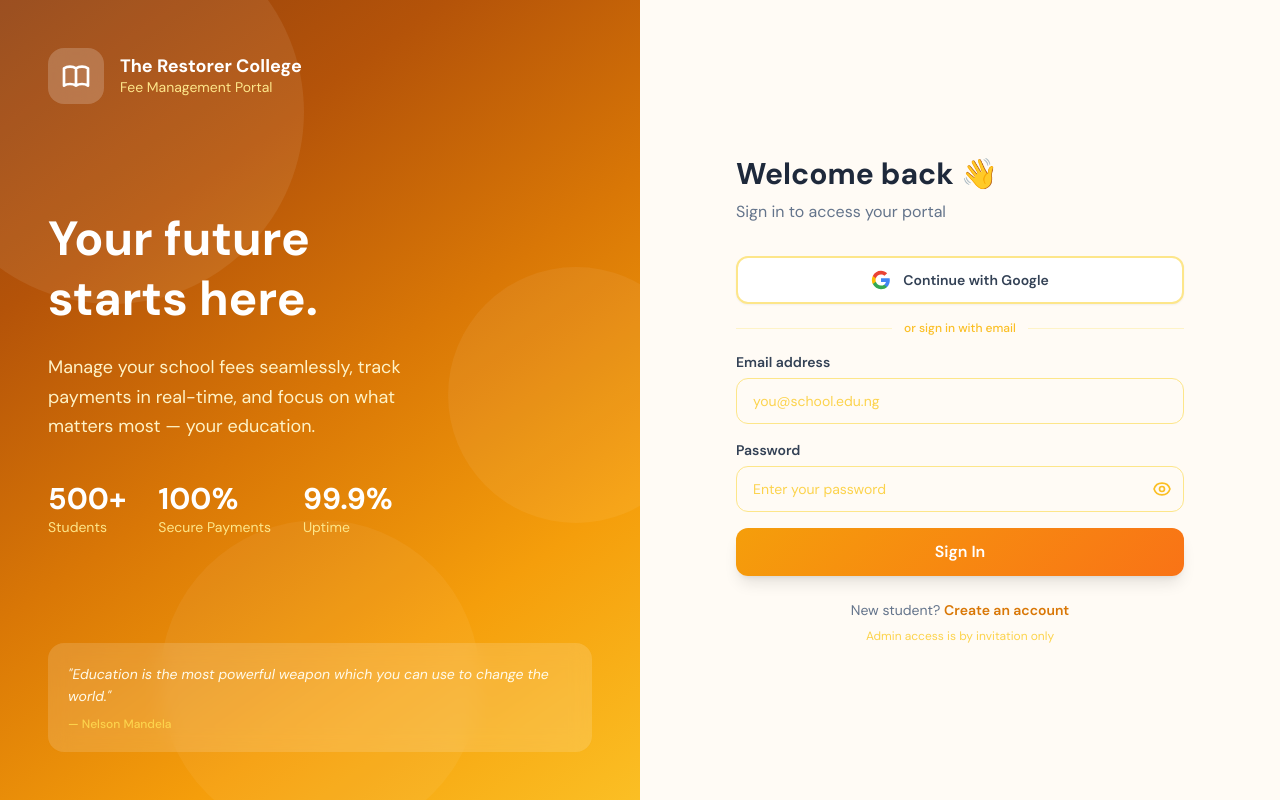
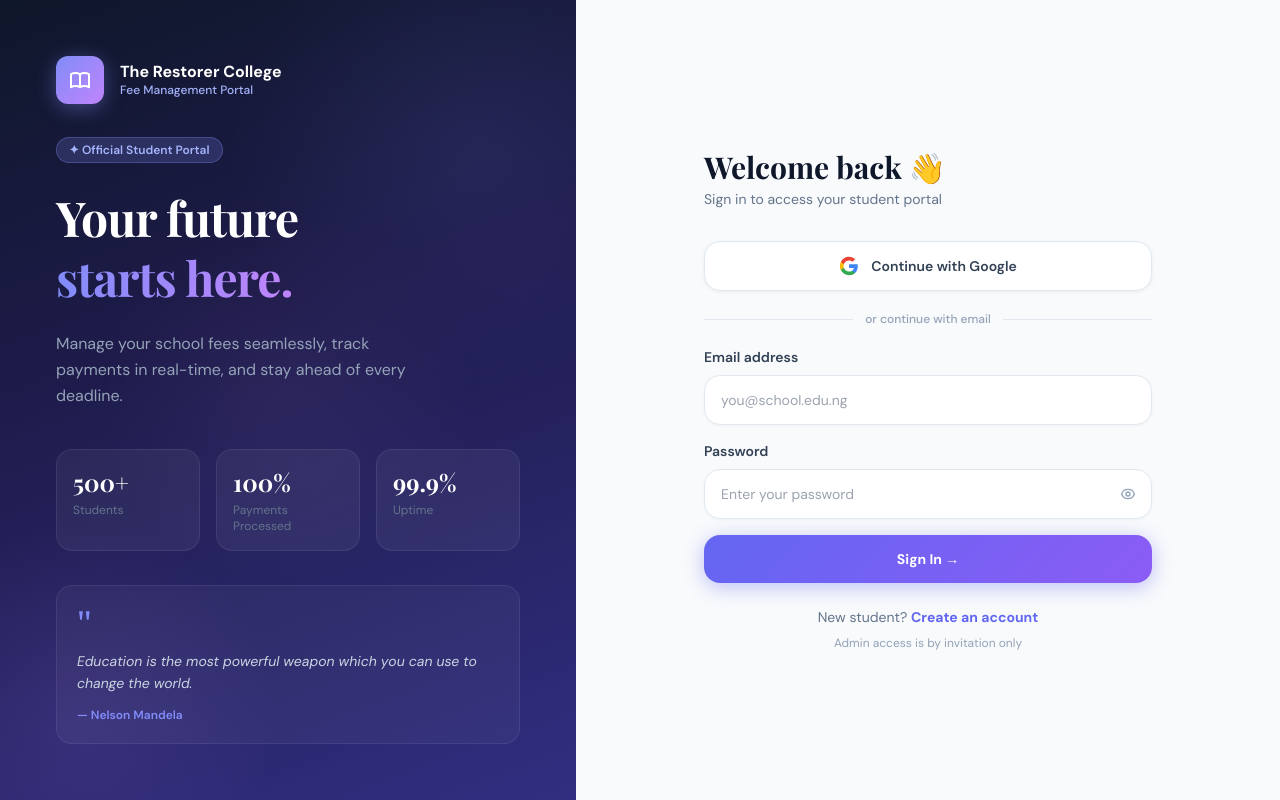
Before and after one commit to feranmi78/school-fee-system, a Next.js app: page /login in a window 1280 px wide. Built offline with nearby package versions, Linux system fonts and the light colour scheme.

Commit message:
redesign: deep indigo login page

```diff
--- a/src/app/(auth)/login/page.tsx
+++ b/src/app/(auth)/login/page.tsx
@@ -34,75 +34,94 @@ export default function LoginPage() {
   return (
     <div className="min-h-screen flex" style={{ fontFamily: "'DM Sans', sans-serif" }}>
 
-      {/* Left Panel */}
-      <div className="hidden lg:flex lg:w-1/2 relative overflow-hidden flex-col justify-between p-12"
-        style={{ background: "linear-gradient(145deg, #92400e 0%, #b45309 25%, #d97706 50%, #f59e0b 75%, #fbbf24 100%)" }}>
+      {/* Left Panel - Deep Rich Color */}
+      <div className="hidden lg:flex lg:w-[45%] relative overflow-hidden flex-col justify-between p-14"
+        style={{ background: "linear-gradient(160deg, #0f172a 0%, #1e1b4b 40%, #312e81 100%)" }}>
 
-        <div className="absolute -top-20 -left-20 w-96 h-96 rounded-full" style={{ background: "rgba(255,255,255,0.08)" }} />
-        <div className="absolute top-1/3 -right-16 w-64 h-64 rounded-full" style={{ background: "rgba(255,255,255,0.06)" }} />
-        <div className="absolute -bottom-10 left-1/4 w-80 h-80 rounded-full" style={{ background: "rgba(255,255,255,0.05)" }} />
+        {/* Decorative blobs */}
+        <div className="absolute top-0 right-0 w-[500px] h-[500px] rounded-full opacity-10"
+          style={{ background: "radial-gradient(circle, #818cf8, transparent 70%)", transform: "translate(30%, -20%)" }} />
+        <div className="absolute bottom-0 left-0 w-[400px] h-[400px] rounded-full opacity-10"
+          style={{ background: "radial-gradient(circle, #c084fc, transparent 70%)", transform: "translate(-30%, 30%)" }} />
+        <div className="absolute top-1/2 left-1/2 w-96 h-96 rounded-full opacity-5"
+          style={{ background: "radial-gradient(circle, #f0abfc, transparent 70%)", transform: "translate(-50%, -50%)" }} />
 
         {/* Logo */}
         <div className="relative flex items-center gap-4">
-          <div className="w-14 h-14 rounded-2xl flex items-center justify-center" style={{ background: "rgba(255,255,255,0.2)", backdropFilter: "blur(10px)" }}>
-            <svg className="w-8 h-8 text-white" fill="none" viewBox="0 0 24 24" stroke="currentColor">
+          <div className="w-12 h-12 rounded-xl flex items-center justify-center"
+            style={{ background: "linear-gradient(135deg, #818cf8, #c084fc)", boxShadow: "0 4px 20px rgba(129,140,248,0.4)" }}>
+            <svg className="w-6 h-6 text-white" fill="none" viewBox="0 0 24 24" stroke="currentColor">
               <path strokeLinecap="round" strokeLinejoin="round" strokeWidth={2} d="M12 6.253v13m0-13C10.832 5.477 9.246 5 7.5 5S4.168 5.477 3 6.253v13C4.168 18.477 5.754 18 7.5 18s3.332.477 4.5 1.253m0-13C13.168 5.477 14.754 5 16.5 5c1.747 0 3.332.477 4.5 1.253v13C19.832 18.477 18.247 18 16.5 18c-1.746 0-3.332.477-4.5 1.253" />
             </svg>
           </div>
           <div>
-            <p className="font-bold text-white text-lg leading-tight">The Restorer College</p>
-            <p className="text-amber-200 text-sm">Fee Management Portal</p>
+            <p className="font-bold text-white text-base leading-tight">The Restorer College</p>
+            <p className="text-indigo-300 text-xs font-medium">Fee Management Portal</p>
           </div>
         </div>
 
-        {/* Middle */}
+        {/* Main content */}
         <div className="relative">
-          <h1 className="text-5xl font-bold text-white leading-tight mb-6">
-            Your future<br />starts here.
+          <div className="inline-block px-3 py-1 rounded-full text-xs font-semibold mb-6"
+            style={{ background: "rgba(129,140,248,0.2)", color: "#a5b4fc", border: "1px solid rgba(129,140,248,0.3)" }}>
+            ✦ Official Student Portal
+          </div>
+          <h1 className="text-5xl font-bold text-white leading-tight mb-6"
+            style={{ fontFamily: "'Playfair Display', serif", letterSpacing: "-0.02em" }}>
+            Your future<br />
+            <span style={{ background: "linear-gradient(90deg, #818cf8, #c084fc)", WebkitBackgroundClip: "text", WebkitTextFillColor: "transparent" }}>
+              starts here.
+            </span>
           </h1>
-          <p className="text-amber-100 text-lg leading-relaxed max-w-sm">
-            Manage your school fees seamlessly, track payments in real-time, and focus on what matters most — your education.
+          <p className="text-slate-400 text-base leading-relaxed max-w-sm">
+            Manage your school fees seamlessly, track payments in real-time, and stay ahead of every deadline.
           </p>
-          <div className="mt-10 flex gap-8">
-            {[{ label: "Students", value: "500+" }, { label: "Secure Payments", value: "100%" }, { label: "Uptime", value: "99.9%" }].map(stat => (
-              <div key={stat.label}>
-                <p className="text-3xl font-bold text-white">{stat.value}</p>
-                <p className="text-amber-200 text-sm">{stat.label}</p>
+
+          <div className="mt-10 grid grid-cols-3 gap-4">
+            {[{ label: "Students", value: "500+" }, { label: "Payments Processed", value: "100%" }, { label: "Uptime", value: "99.9%" }].map(stat => (
+              <div key={stat.label} className="p-4 rounded-2xl" style={{ background: "rgba(255,255,255,0.05)", border: "1px solid rgba(255,255,255,0.08)" }}>
+                <p className="text-2xl font-bold text-white" style={{ fontFamily: "'Playfair Display', serif" }}>{stat.value}</p>
+                <p className="text-slate-500 text-xs mt-1">{stat.label}</p>
               </div>
             ))}
           </div>
         </div>
 
         {/* Quote */}
-        <div className="relative p-5 rounded-2xl" style={{ background: "rgba(255,255,255,0.15)", backdropFilter: "blur(10px)" }}>
-          <p className="text-amber-50 italic text-sm leading-relaxed">
-            "Education is the most powerful weapon which you can use to change the world."
+        <div className="relative p-5 rounded-2xl" style={{ background: "rgba(255,255,255,0.04)", border: "1px solid rgba(255,255,255,0.08)" }}>
+          <div className="text-4xl text-indigo-400 mb-2" style={{ fontFamily: "Georgia, serif", lineHeight: 1 }}>"</div>
+          <p className="text-slate-300 text-sm leading-relaxed italic">
+            Education is the most powerful weapon which you can use to change the world.
           </p>
-          <p className="text-amber-300 text-xs mt-2 font-medium">— Nelson Mandela</p>
+          <p className="text-indigo-400 text-xs mt-3 font-semibold">— Nelson Mandela</p>
         </div>
       </div>
 
       {/* Right Panel */}
-      <div className="w-full lg:w-1/2 flex items-center justify-center p-6 lg:p-12" style={{ background: "#fffbf5" }}>
-        <div className="w-full max-w-md animate-slide-up">
+      <div className="w-full lg:w-[55%] flex items-center justify-center p-6 lg:p-16"
+        style={{ background: "#f8fafc" }}>
+        <div className="w-full max-w-md" style={{ animation: "slideUp 0.5s ease-out" }}>
 
           {/* Mobile logo */}
-          <div className="lg:hidden flex items-center gap-3 mb-8">
-            <div className="w-10 h-10 rounded-xl flex items-center justify-center shadow-md"
-              style={{ background: "linear-gradient(135deg, #f59e0b, #f97316)" }}>
+          <div className="lg:hidden flex items-center gap-3 mb-10">
+            <div className="w-10 h-10 rounded-xl flex items-center justify-center"
+              style={{ background: "linear-gradient(135deg, #818cf8, #c084fc)" }}>
               <svg className="w-5 h-5 text-white" fill="none" viewBox="0 0 24 24" stroke="currentColor">
                 <path strokeLinecap="round" strokeLinejoin="round" strokeWidth={2} d="M12 6.253v13m0-13C10.832 5.477 9.246 5 7.5 5S4.168 5.477 3 6.253v13C4.168 18.477 5.754 18 7.5 18s3.332.477 4.5 1.253m0-13C13.168 5.477 14.754 5 16.5 5c1.747 0 3.332.477 4.5 1.253v13C19.832 18.477 18.247 18 16.5 18c-1.746 0-3.332.477-4.5 1.253" />
               </svg>
             </div>
-            <p className="font-bold text-slate-800">The Restorer College</p>
+            <p className="font-bold text-slate-800" style={{ fontFamily: "'Playfair Display', serif" }}>The Restorer College</p>
           </div>
 
-          <h2 className="text-3xl font-bold text-slate-800 mb-2">Welcome back 👋</h2>
-          <p className="text-slate-500 mb-8">Sign in to access your portal</p>
+          <h2 className="text-3xl font-bold text-slate-900 mb-1" style={{ fontFamily: "'Playfair Display', serif" }}>
+            Welcome back 👋
+          </h2>
+          <p className="text-slate-500 text-sm mb-8">Sign in to access your student portal</p>
 
-          {/* Google */}
+          {/* Google button */}
           <button onClick={handleGoogle} disabled={googleLoading}
-            className="w-full flex items-center justify-center gap-3 py-3 px-4 rounded-xl border-2 border-amber-200 bg-white hover:bg-amber-50 transition-all font-semibold text-slate-700 text-sm mb-4 shadow-sm active:scale-[0.98]">
+            className="w-full flex items-center justify-center gap-3 py-3.5 px-4 rounded-2xl font-semibold text-slate-700 text-sm mb-5 transition-all active:scale-[0.98]"
+            style={{ background: "white", border: "1.5px solid #e2e8f0", boxShadow: "0 1px 4px rgba(0,0,0,0.06)" }}>
             <svg className="w-5 h-5" viewBox="0 0 24 24">
               <path fill="#4285F4" d="M22.56 12.25c0-.78-.07-1.53-.2-2.25H12v4.26h5.92c-.26 1.37-1.04 2.53-2.21 3.31v2.77h3.57c2.08-1.92 3.28-4.74 3.28-8.09z"/>
               <path fill="#34A853" d="M12 23c2.97 0 5.46-.98 7.28-2.66l-3.57-2.77c-.98.66-2.23 1.06-3.71 1.06-2.86 0-5.29-1.93-6.16-4.53H2.18v2.84C3.99 20.53 7.7 23 12 23z"/>
@@ -112,63 +131,72 @@ export default function LoginPage() {
             {googleLoading ? "Connecting..." : "Continue with Google"}
           </button>
 
-          <div className="flex items-center gap-3 mb-4">
-            <div className="flex-1 h-px bg-amber-100" />
-            <span className="text-xs text-amber-400 font-medium">or sign in with email</span>
-            <div className="flex-1 h-px bg-amber-100" />
+          <div className="flex items-center gap-3 mb-5">
+            <div className="flex-1 h-px" style={{ background: "#e2e8f0" }} />
+            <span className="text-xs text-slate-400 font-medium">or continue with email</span>
+            <div className="flex-1 h-px" style={{ background: "#e2e8f0" }} />
           </div>
 
           {error && (
-            <div className="mb-4 p-3 rounded-xl text-sm font-medium" style={{ background: "#fef2f2", color: "#dc2626", border: "1px solid #fecaca" }}>
+            <div className="mb-5 p-4 rounded-2xl text-sm font-medium flex items-center gap-2"
+              style={{ background: "#fef2f2", color: "#dc2626", border: "1px solid #fecaca" }}>
+              <svg className="w-4 h-4 flex-shrink-0" fill="currentColor" viewBox="0 0 20 20"><path fillRule="evenodd" d="M10 18a8 8 0 100-16 8 8 0 000 16zM8.707 7.293a1 1 0 00-1.414 1.414L8.586 10l-1.293 1.293a1 1 0 101.414 1.414L10 11.414l1.293 1.293a1 1 0 001.414-1.414L11.414 10l1.293-1.293a1 1 0 00-1.414-1.414L10 8.586 8.707 7.293z" clipRule="evenodd"/></svg>
               {error}
             </div>
           )}
 
           <form onSubmit={handleSubmit} className="space-y-4">
             <div>
-              <label className="block text-sm font-semibold text-slate-700 mb-1.5">Email address</label>
+              <label className="block text-sm font-semibold text-slate-700 mb-2">Email address</label>
               <input type="email" required value={email} onChange={e => setEmail(e.target.value)}
-                placeholder="you@school.edu.ng" className="input-field" />
+                placeholder="you@school.edu.ng"
+                className="w-full rounded-2xl px-4 py-3.5 text-sm text-slate-800 outline-none transition-all"
+                style={{ background: "white", border: "1.5px solid #e2e8f0", boxShadow: "0 1px 3px rgba(0,0,0,0.04)" }}
+                onFocus={e => e.target.style.borderColor = "#818cf8"}
+                onBlur={e => e.target.style.borderColor = "#e2e8f0"} />
             </div>
             <div>
-              <label className="block text-sm font-semibold text-slate-700 mb-1.5">Password</label>
+              <label className="block text-sm font-semibold text-slate-700 mb-2">Password</label>
               <div className="relative">
                 <input type={showPassword ? "text" : "password"} required value={password}
                   onChange={e => setPassword(e.target.value)}
-                  placeholder="Enter your password" className="input-field pr-12" />
+                  placeholder="Enter your password"
+                  className="w-full rounded-2xl px-4 py-3.5 text-sm text-slate-800 outline-none transition-all pr-12"
+                  style={{ background: "white", border: "1.5px solid #e2e8f0", boxShadow: "0 1px 3px rgba(0,0,0,0.04)" }}
+                  onFocus={e => e.target.style.borderColor = "#818cf8"}
+                  onBlur={e => e.target.style.borderColor = "#e2e8f0"} />
                 <button type="button" onClick={() => setShowPassword(!showPassword)}
-                  className="absolute right-3 top-1/2 -translate-y-1/2 text-amber-400 hover:text-amber-600 transition-colors">
-                  {showPassword ? (
-                    <svg className="w-5 h-5" fill="none" viewBox="0 0 24 24" stroke="currentColor"><path strokeLinecap="round" strokeLinejoin="round" strokeWidth={2} d="M13.875 18.825A10.05 10.05 0 0112 19c-4.478 0-8.268-2.943-9.543-7a9.97 9.97 0 011.563-3.029m5.858.908a3 3 0 114.243 4.243M9.878 9.878l4.242 4.242M9.88 9.88l-3.29-3.29m7.532 7.532l3.29 3.29M3 3l3.59 3.59m0 0A9.953 9.953 0 0112 5c4.478 0 8.268 2.943 9.543 7a10.025 10.025 0 01-4.132 5.411m0 0L21 21" /></svg>
-                  ) : (
-                    <svg className="w-5 h-5" fill="none" viewBox="0 0 24 24" stroke="currentColor"><path strokeLinecap="round" strokeLinejoin="round" strokeWidth={2} d="M15 12a3 3 0 11-6 0 3 3 0 016 0z" /><path strokeLinecap="round" strokeLinejoin="round" strokeWidth={2} d="M2.458 12C3.732 7.943 7.523 5 12 5c4.478 0 8.268 2.943 9.542 7-1.274 4.057-5.064 7-9.542 7-4.477 0-8.268-2.943-9.542-7z" /></svg>
-                  )}
+                  className="absolute right-4 top-1/2 -translate-y-1/2 text-slate-400 hover:text-slate-600 transition-colors">
+                  {showPassword
+                    ? <svg className="w-4 h-4" fill="none" viewBox="0 0 24 24" stroke="currentColor"><path strokeLinecap="round" strokeLinejoin="round" strokeWidth={2} d="M13.875 18.825A10.05 10.05 0 0112 19c-4.478 0-8.268-2.943-9.543-7a9.97 9.97 0 011.563-3.029m5.858.908a3 3 0 114.243 4.243M9.878 9.878l4.242 4.242M9.88 9.88l-3.29-3.29m7.532 7.532l3.29 3.29M3 3l3.59 3.59m0 0A9.953 9.953 0 0112 5c4.478 0 8.268 2.943 9.543 7a10.025 10.025 0 01-4.132 5.411m0 0L21 21" /></svg>
+                    : <svg className="w-4 h-4" fill="none" viewBox="0 0 24 24" stroke="currentColor"><path strokeLinecap="round" strokeLinejoin="round" strokeWidth={2} d="M15 12a3 3 0 11-6 0 3 3 0 016 0z" /><path strokeLinecap="round" strokeLinejoin="round" strokeWidth={2} d="M2.458 12C3.732 7.943 7.523 5 12 5c4.478 0 8.268 2.943 9.542 7-1.274 4.057-5.064 7-9.542 7-4.477 0-8.268-2.943-9.542-7z" /></svg>
+                  }
                 </button>
               </div>
             </div>
 
             <button type="submit" disabled={loading}
-              className="w-full py-3 px-6 rounded-xl font-semibold text-white transition-all duration-200 disabled:opacity-50 active:scale-[0.98] shadow-lg mt-2"
-              style={{ background: "linear-gradient(135deg, #f59e0b, #f97316)" }}>
-              {loading ? (
-                <span className="flex items-center justify-center gap-2">
+              className="w-full py-3.5 px-6 rounded-2xl font-bold text-white text-sm transition-all disabled:opacity-60 active:scale-[0.98] mt-2"
+              style={{ background: "linear-gradient(135deg, #6366f1, #8b5cf6)", boxShadow: "0 4px 20px rgba(99,102,241,0.4)" }}>
+              {loading
+                ? <span className="flex items-center justify-center gap-2">
                     <svg className="animate-spin h-4 w-4" viewBox="0 0 24 24" fill="none">
                       <circle className="opacity-25" cx="12" cy="12" r="10" stroke="currentColor" strokeWidth="4"/>
                       <path className="opacity-75" fill="currentColor" d="M4 12a8 8 0 018-8V0C5.373 0 0 5.373 0 12h4z"/>
                     </svg>
                     Signing in...
                   </span>
-              ) : "Sign In"}
+                : "Sign In →"}
             </button>
           </form>
 
           <p className="mt-6 text-center text-sm text-slate-500">
             New student?{" "}
-            <Link href="/register" className="text-amber-600 font-semibold hover:text-amber-700">
+            <Link href="/register" className="font-bold hover:underline" style={{ color: "#6366f1" }}>
               Create an account
             </Link>
           </p>
-          <p className="mt-2 text-center text-xs text-amber-300">Admin access is by invitation only</p>
+          <p className="mt-2 text-center text-xs text-slate-400">Admin access is by invitation only</p>
         </div>
       </div>
     </div>
```
Lines whose indentation alone changed are shown as unchanged.
